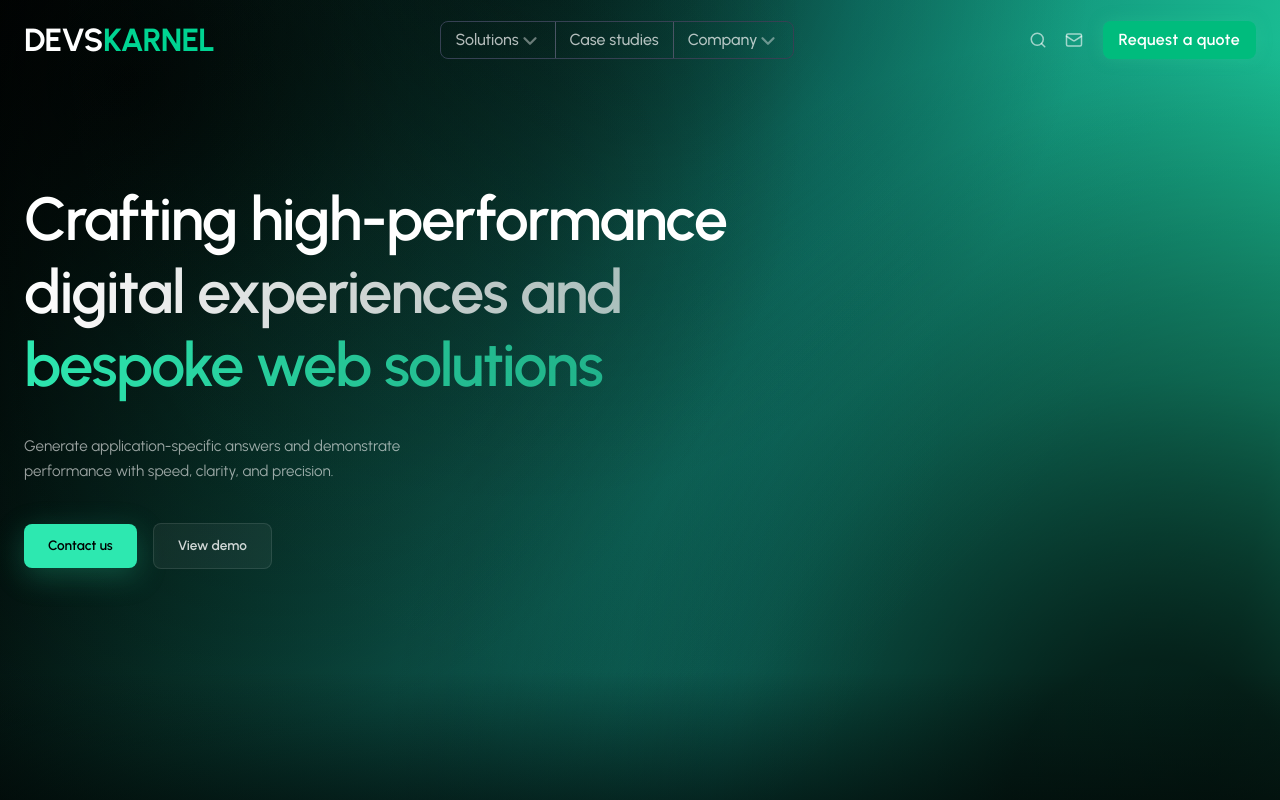
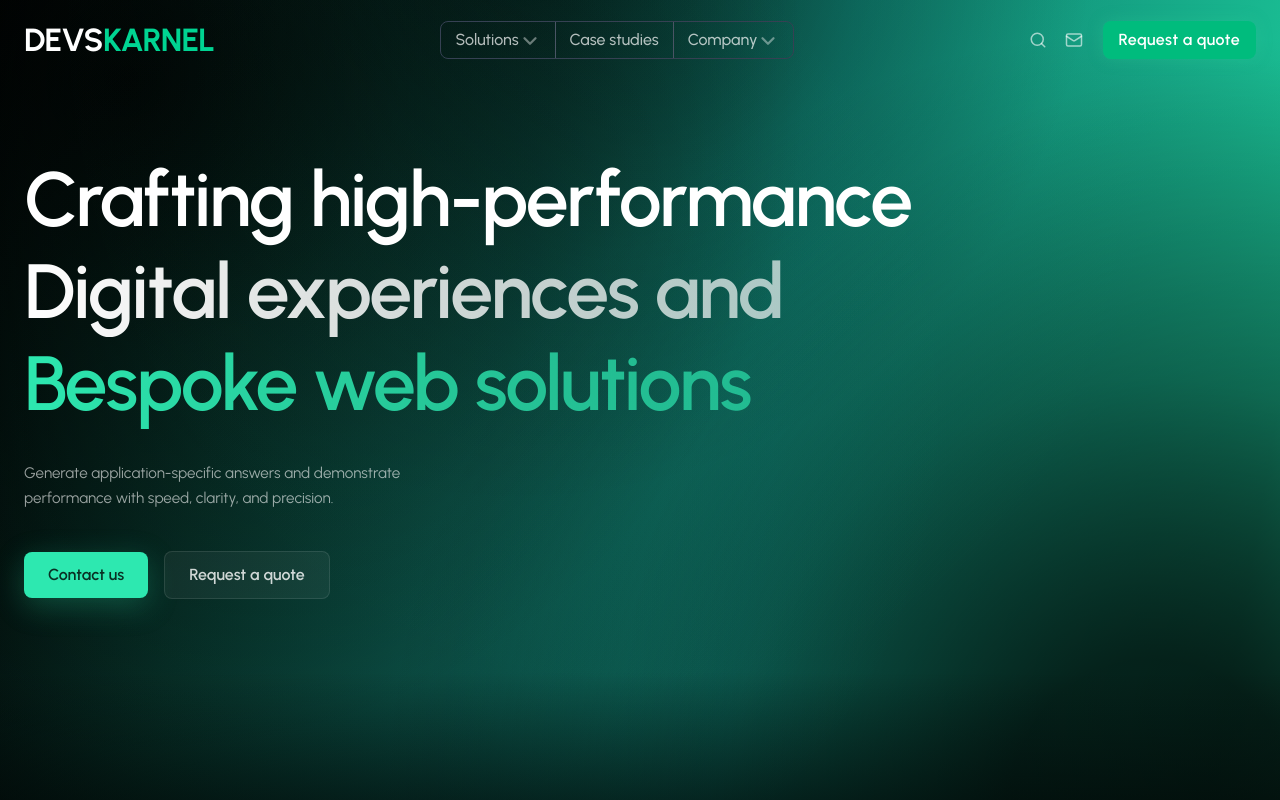
Before and after one commit to afterrender1/devkarnelweb, a Next.js app: page / in a window 1280 px wide. Built offline with nearby package versions, Linux system fonts and the light colour scheme.

Commit message:
hero improved

```diff
--- a/app/components/Hero.jsx
+++ b/app/components/Hero.jsx
@@ -150,10 +150,10 @@ export default function Hero() {
         }}
       />
 
-      <div className="relative z-10 w-full max-w-400 mx-auto px-4 sm:px-6 pt-2 pb-20 sm:pb-24 flex flex-col lg:flex-row items-center gap-12 sm:gap-16 lg:gap-8 lg:pt-12">
+      <div className="relative z-10 w-full max-w-420 mx-auto px-4 sm:px-6 pt-2 pb-20 sm:pb-24 flex flex-col lg:flex-row items-center gap-12 sm:gap-16 lg:gap-8 lg:pt-12">
         {/* Left: Text */}
-        <div className="w-full lg:w-auto lg:max-w-3xl">
-          <h1 className="text-3xl sm:text-4xl md:text-5xl lg:text-[3.8rem] font-semibold leading-[1.20] tracking-tight text-white mb-6 lg:mb-8">
+        <div className="w-full lg:w-auto lg:max-w-4xl">
+          <h1 className="text-3xl sm:text-4xl md:text-5xl lg:text-[4.8rem] font-semibold leading-[1.20] tracking-tight text-white mb-6 lg:mb-8">
             <span
               ref={headingLine1Ref}
               className="block"
@@ -165,14 +165,14 @@ export default function Hero() {
               ref={headingLine2Ref}
               className="block bg-linear-to-r from-white to-white/60 bg-clip-text text-transparent"
             >
-              digital experiences and
+              Digital experiences and
             </span>
 
             <span
               ref={headingLine3Ref}
               className="block bg-linear-to-r from-[#2de8b0] to-[#2de8b0]/60 bg-clip-text text-transparent"
             >
-               bespoke web solutions
+              Bespoke web solutions
             </span>
           </h1>
 
@@ -186,7 +186,7 @@ export default function Hero() {
 
           <div ref={btnsRef} className="flex flex-col sm:flex-row items-stretch sm:items-center gap-3 sm:gap-4">
             <button
-              className="px-6 py-2.5 sm:py-3 rounded-lg text-sm sm:text-[0.85rem] font-semibold text-black transition-all duration-200 hover:brightness-110 active:scale-95 whitespace-nowrap"
+              className="cursor-pointer px-6 py-2.5 sm:py-3 rounded-lg text-sm sm:text-[1rem] font-semibold text-black/80 transition-all duration-200 hover:brightness-110 active:scale-95 whitespace-nowrap"
               style={{
                 backgroundColor: "#2de8b0",
                 boxShadow: "0 8px 30px rgba(45,232,176,0.25)",
@@ -196,10 +196,9 @@ export default function Hero() {
             </button>
 
             <button
-              className="px-6 py-2.5 sm:py-3 rounded-lg text-sm sm:text-[0.85rem] font-semibold text-white/80 hover:text-white transition-all duration-200 active:scale-95 border border-white/10 bg-white/5 backdrop-blur-md hover:bg-white/10 whitespace-nowrap"
+              className="cursor-pointer px-6 py-2.5 sm:py-3 rounded-lg text-sm sm:text-[1rem] font-semibold text-white/80 hover:text-white transition-all duration-200 active:scale-95 border border-white/10 bg-white/5 backdrop-blur-md hover:bg-white/10 whitespace-nowrap"
             >
-              View demo
-            </button>
+              Request a quote            </button>
           </div>
         </div>
 
--- a/app/components/Navbar.jsx
+++ b/app/components/Navbar.jsx
@@ -120,7 +120,7 @@ export default function Navbar() {
                 borderBottom: "1px solid transparent",
             }}
         >
-            <div className="max-w-400 mx-auto px-6 h-20 flex items-center justify-between gap-6">
+            <div className="max-w-420 mx-auto px-6 h-20 flex items-center justify-between gap-6">
 
                 {/* Logo */}
                 <div ref={logoRef} className="shrink-0">
```
